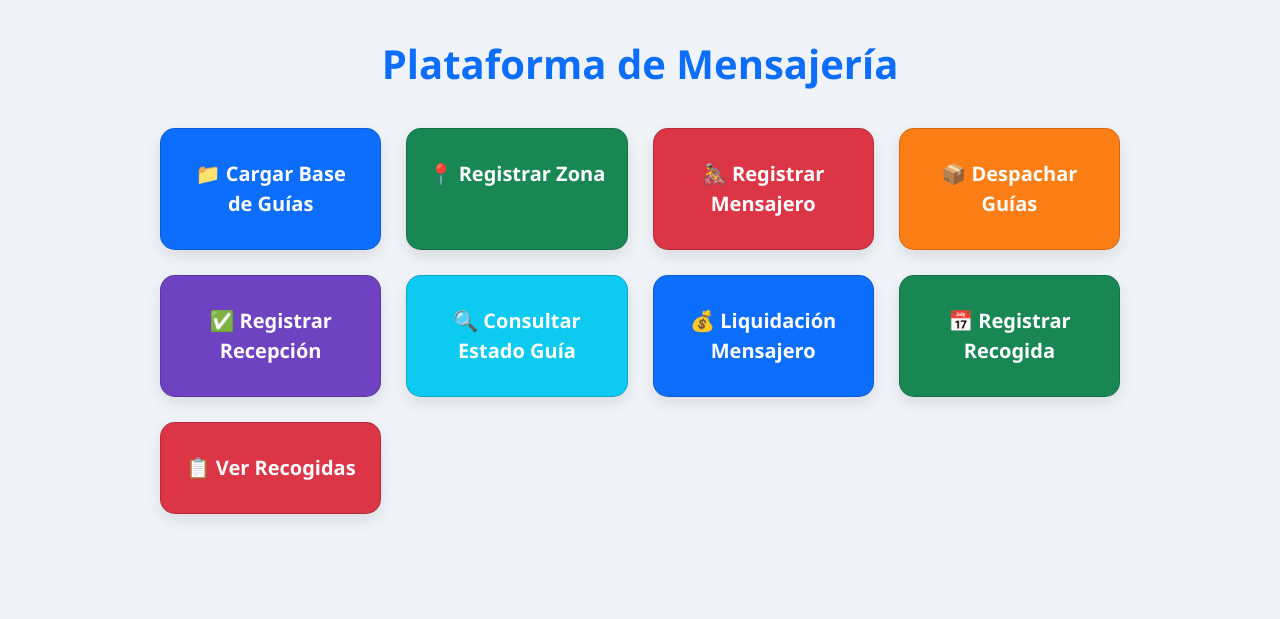
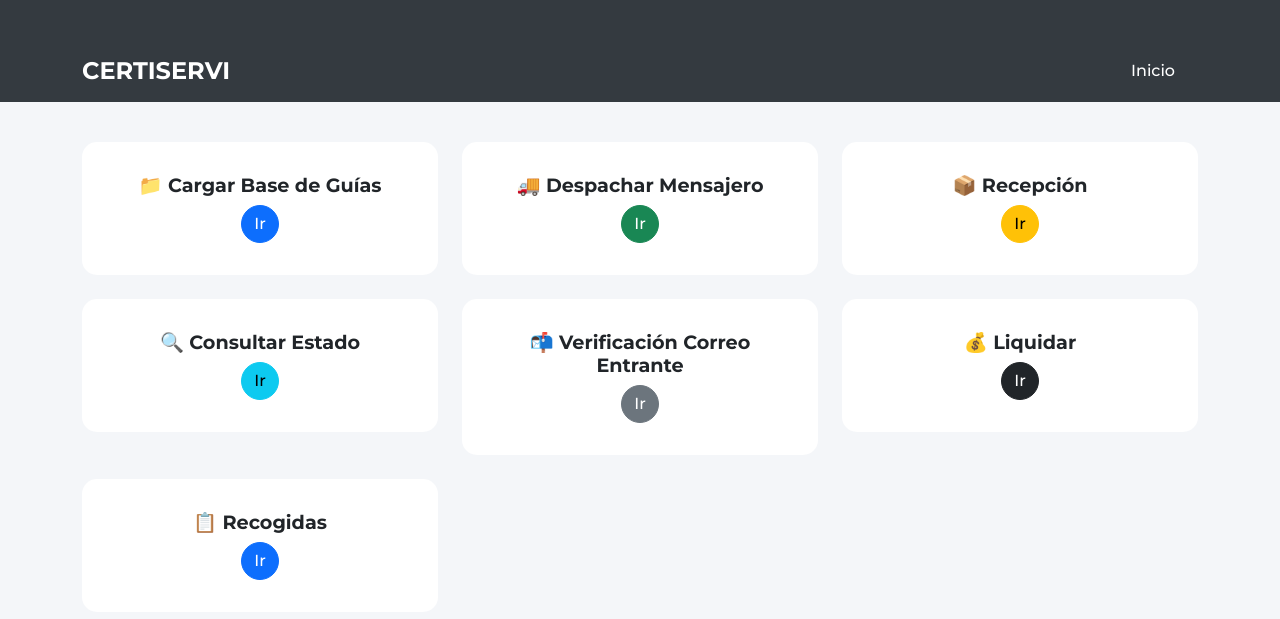
Before and after one commit to luisrobles062/mensajeria-app, a Flask app: page / in a window 1280 px wide. Shown: the top 619 px of the page. Run offline with Flask 3, Linux system fonts and the light colour scheme.

Commit message:
Update index.html

```diff
--- a/templates/index.html
+++ b/templates/index.html
@@ -1,89 +1,121 @@
 <!DOCTYPE html>
 <html lang="es">
 <head>
-  <meta charset="UTF-8" />
-  <meta name="viewport" content="width=device-width, initial-scale=1" />
-  <title>Menú Principal - Mensajería</title>
-  <link href="https://cdn.jsdelivr.net/npm/bootstrap@5.3.0/dist/css/bootstrap.min.css" rel="stylesheet" />
+    <meta charset="UTF-8">
+    <title>CERTISERVI - Inicio</title>
+    <link rel="stylesheet" href="https://cdn.jsdelivr.net/npm/bootstrap@5.3.0/dist/css/bootstrap.min.css">
+    <link href="https://fonts.googleapis.com/css2?family=Montserrat:wght@500;700&display=swap" rel="stylesheet">
     <style>
         body {
-      background: #f0f4f8;
-      font-family: 'Segoe UI', Tahoma, Geneva, Verdana, sans-serif;
-      padding: 40px 15px;
+            font-family: 'Montserrat', sans-serif;
+            background-color: #f4f6f9;
         }
-    h1 {
-      text-align: center;
-      margin-bottom: 40px;
+        .navbar {
+            background-color: #343a40;
+        }
+        .navbar-brand {
             font-weight: 700;
-      color: #0d6efd;
+            font-size: 1.5rem;
+            color: #fff;
+        }
+        .nav-link {
+            color: #fff !important;
+            margin-right: 15px;
+        }
+        .container {
+            margin-top: 40px;
         }
         .card {
+            transition: 0.3s;
+            border: none;
             border-radius: 15px;
-      box-shadow: 0 6px 15px rgba(0,0,0,0.1);
-      transition: transform 0.2s ease;
-      cursor: pointer;
-      color: white;
         }
         .card:hover {
-      transform: translateY(-8px);
-      box-shadow: 0 12px 24px rgba(0,0,0,0.15);
+            transform: scale(1.03);
+            box-shadow: 0px 4px 20px rgba(0,0,0,0.1);
         }
-    .card a {
-      text-decoration: none;
-      color: inherit;
-      display: block;
-      padding: 30px 20px;
-      font-weight: 600;
-      font-size: 1.25rem;
+        .card-body {
             text-align: center;
         }
-    .bg1 { background-color: #0d6efd; }
-    .bg2 { background-color: #198754; }
-    .bg3 { background-color: #dc3545; }
-    .bg4 { background-color: #fd7e14; }
-    .bg5 { background-color: #6f42c1; }
-    .bg6 { background-color: #0dcaf0; }
-
-    @media (min-width: 576px) {
-      .grid-container {
-        display: grid;
-        grid-template-columns: repeat(auto-fill, minmax(220px, 1fr));
-        gap: 25px;
-        max-width: 960px;
-        margin: 0 auto;
+        .card-title {
+            font-weight: 700;
+            font-size: 1.2rem;
         }
+        .btn {
+            border-radius: 30px;
         }
     </style>
 </head>
 <body>
-  <h1>Plataforma de Mensajería</h1>
-  <div class="grid-container">
-    <div class="card bg1">
-      <a href="{{ url_for('cargar_base') }}">📁 Cargar Base de Guías</a>
+    <nav class="navbar navbar-expand-lg">
+        <div class="container">
+            <a class="navbar-brand" href="#">CERTISERVI</a>
+            <div class="collapse navbar-collapse">
+                <ul class="navbar-nav ms-auto">
+                    <li class="nav-item"><a class="nav-link" href="{{ url_for('index') }}">Inicio</a></li>
+                </ul>
             </div>
-    <div class="card bg2">
-      <a href="{{ url_for('registrar_zona') }}">📍 Registrar Zona</a>
         </div>
-    <div class="card bg3">
-      <a href="{{ url_for('registrar_mensajero') }}">🚴 Registrar Mensajero</a>
+    </nav>
+
+    <div class="container">
+        <div class="row g-4">
+            <div class="col-md-4">
+                <div class="card p-3">
+                    <div class="card-body">
+                        <h5 class="card-title">📁 Cargar Base de Guías</h5>
+                        <a href="{{ url_for('cargar') }}" class="btn btn-primary">Ir</a>
                     </div>
-    <div class="card bg4">
-      <a href="{{ url_for('despachar_guias') }}">📦 Despachar Guías</a>
                 </div>
-    <div class="card bg5">
-      <a href="{{ url_for('registrar_recepcion') }}">✅ Registrar Recepción</a>
             </div>
-    <div class="card bg6">
-      <a href="{{ url_for('consultar_estado') }}">🔍 Consultar Estado Guía</a>
+            <div class="col-md-4">
+                <div class="card p-3">
+                    <div class="card-body">
+                        <h5 class="card-title">🚚 Despachar Mensajero</h5>
+                        <a href="{{ url_for('despachar_mensajero') }}" class="btn btn-success">Ir</a>
                     </div>
-    <div class="card bg1">
-      <a href="{{ url_for('liquidacion') }}">💰 Liquidación Mensajero</a>
                 </div>
-    <div class="card bg2">
-      <a href="{{ url_for('registrar_recogida') }}">📅 Registrar Recogida</a>
             </div>
-    <div class="card bg3">
-      <a href="{{ url_for('ver_recogidas') }}">📋 Ver Recogidas</a>
+            <div class="col-md-4">
+                <div class="card p-3">
+                    <div class="card-body">
+                        <h5 class="card-title">📦 Recepción</h5>
+                        <a href="{{ url_for('recepcion') }}" class="btn btn-warning">Ir</a>
+                    </div>
+                </div>
+            </div>
+            <div class="col-md-4">
+                <div class="card p-3">
+                    <div class="card-body">
+                        <h5 class="card-title">🔍 Consultar Estado</h5>
+                        <a href="{{ url_for('consultar_estado') }}" class="btn btn-info">Ir</a>
+                    </div>
+                </div>
+            </div>
+            <div class="col-md-4">
+                <div class="card p-3">
+                    <div class="card-body">
+                        <h5 class="card-title">📬 Verificación Correo Entrante</h5>
+                        <a href="{{ url_for('verificar_correo_entrante') }}" class="btn btn-secondary">Ir</a>
+                    </div>
+                </div>
+            </div>
+            <div class="col-md-4">
+                <div class="card p-3">
+                    <div class="card-body">
+                        <h5 class="card-title">💰 Liquidar</h5>
+                        <a href="{{ url_for('liquidar') }}" class="btn btn-dark">Ir</a>
+                    </div>
+                </div>
+            </div>
+            <div class="col-md-4">
+                <div class="card p-3">
+                    <div class="card-body">
+                        <h5 class="card-title">📋 Recogidas</h5>
+                        <a href="{{ url_for('recogidas') }}" class="btn btn-primary">Ir</a>
+                    </div>
+                </div>
+            </div>
         </div>
     </div>
 </body>
```
Lines whose indentation alone changed are shown as unchanged.
